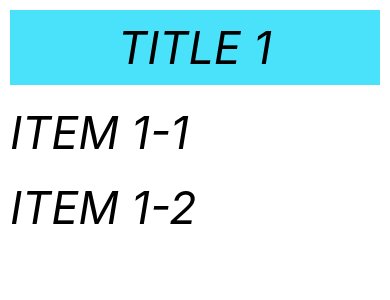
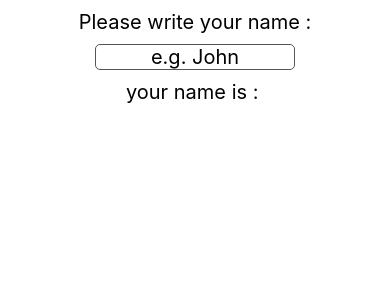
Before and after one commit to seungminkim12/react-native-tutorial, a React Native app in the folder firstApp/: screen / in a window 390 px wide. Shown: the top 300 px of the page. Built offline with nearby package versions, Linux system fonts and the light colour scheme.

Commit message:
TextInput & Keyboard

```diff
--- a/firstApp/App.tsx
+++ b/firstApp/App.tsx
@@ -11,120 +11,47 @@
   RefreshControl,
   FlatList,
   SectionList,
+  TextInput,
 } from 'react-native';
 
 function App(): JSX.Element {
-  // const [TitleIdx, setTitleIdx] = useState(2);
-  const [Items, setItems] = useState([
-    {
-      title: 'Title 1',
-      data: ['Item 1-1', 'Item 1-2'],
-    },
-  ]);
-  const [Refreshing, setRefreshing] = useState(false);
-
-  const DATA = [
-    {
-      title: 'Title 1',
-      data: ['Item 1-1', 'Item 1-2'],
-    },
-  ];
-
-  const onRefresh = () => {
-    // setTitleIdx(TitleIdx + 1);
-    setRefreshing(true);
-    const add_TitleIdx = Items.length + 1;
-    setItems([
-      ...Items,
-      {
-        title: `Title ${add_TitleIdx}`,
-        data: [`Item ${add_TitleIdx}-1`, `Item ${add_TitleIdx}-2`],
-      },
-    ]);
-    setRefreshing(false);
-  };
-
+  const [Name, setName] = useState('');
   return (
-    <SectionList
-      keyExtractor={(item, index) => index.toString()}
-      sections={Items}
-      renderItem={({item}) => <Text style={styles.text}>{item}</Text>}
-      renderSectionHeader={({section}) => (
-        <View style={styles.item}>
-          <Text style={styles.text}>{section.title}</Text>
-        </View>
-      )}
-      refreshControl={
-        <RefreshControl
-          refreshing={Refreshing}
-          onRefresh={onRefresh}
-          colors={['#ff00ff']}
-        />
-      }
-    />
-    // <FlatList
-    //   // numColumns={2}
-    //   // inverted
-    //   // horizontal
-    //   keyExtractor={(item, index) => index.toString()}
-    //   data={Items}
-    //   renderItem={({item}) => (
-    //     <View style={styles.item}>
-    //       <Text style={styles.text}>{item.name}</Text>
-    //     </View>
-    //   )}
-    //   refreshControl={
-    //     <RefreshControl
-    //       refreshing={Refreshing}
-    //       onRefresh={onRefresh}
-    //       colors={['#ff00ff']}
-    //     />
-    //   }
-    // />
-    // <ScrollView
-    //   horizontal={false}
-    //   style={styles.body}
-    //   refreshControl={
-    //     <RefreshControl
-    //       refreshing={Refreshing}
-    //       onRefresh={onRefresh}
-    //       colors={['#ff00ff']}
-    //     />
-    //   }>
-    //   {Items.map(item => {
-    //     return (
-    //       <View style={styles.item} key={item.key}>
-    //         <Text style={styles.text}>{item.item}</Text>
-    //       </View>
-    //     );
-    //   })}
-    // </ScrollView>
+    <View style={styles.body}>
+      <Text style={styles.text}>Please write your name :</Text>
+      <TextInput
+        // multiline
+        style={styles.input}
+        placeholder="e.g. John"
+        onChangeText={value => setName(value)}
+        keyboardType={'default'}
+        maxLength={10}
+        editable={true}
+        secureTextEntry={true}
+      />
+      <Text style={styles.text}>your name is : {Name}</Text>
+    </View>
   );
 }
 
 const styles = StyleSheet.create({
   body: {
     flex: 1,
-    flexDirection: 'column',
     backgroundColor: '#ffffff',
-  },
-  item: {
-    margin: 10,
-    backgroundColor: '#4ae1fa',
-    justifyContent: 'center',
     alignItems: 'center',
   },
-
   text: {
     color: '#000000',
-    fontSize: 45,
-    fontStyle: 'italic',
+    fontSize: 20,
     margin: 10,
-    textTransform: 'uppercase',
   },
-  button: {
-    width: 150,
-    height: 60,
+  input: {
+    width: 200,
+    borderWidth: 1,
+    borderColor: '#555',
+    borderRadius: 5,
+    textAlign: 'center',
+    fontSize: 20,
   },
 });
 
```
